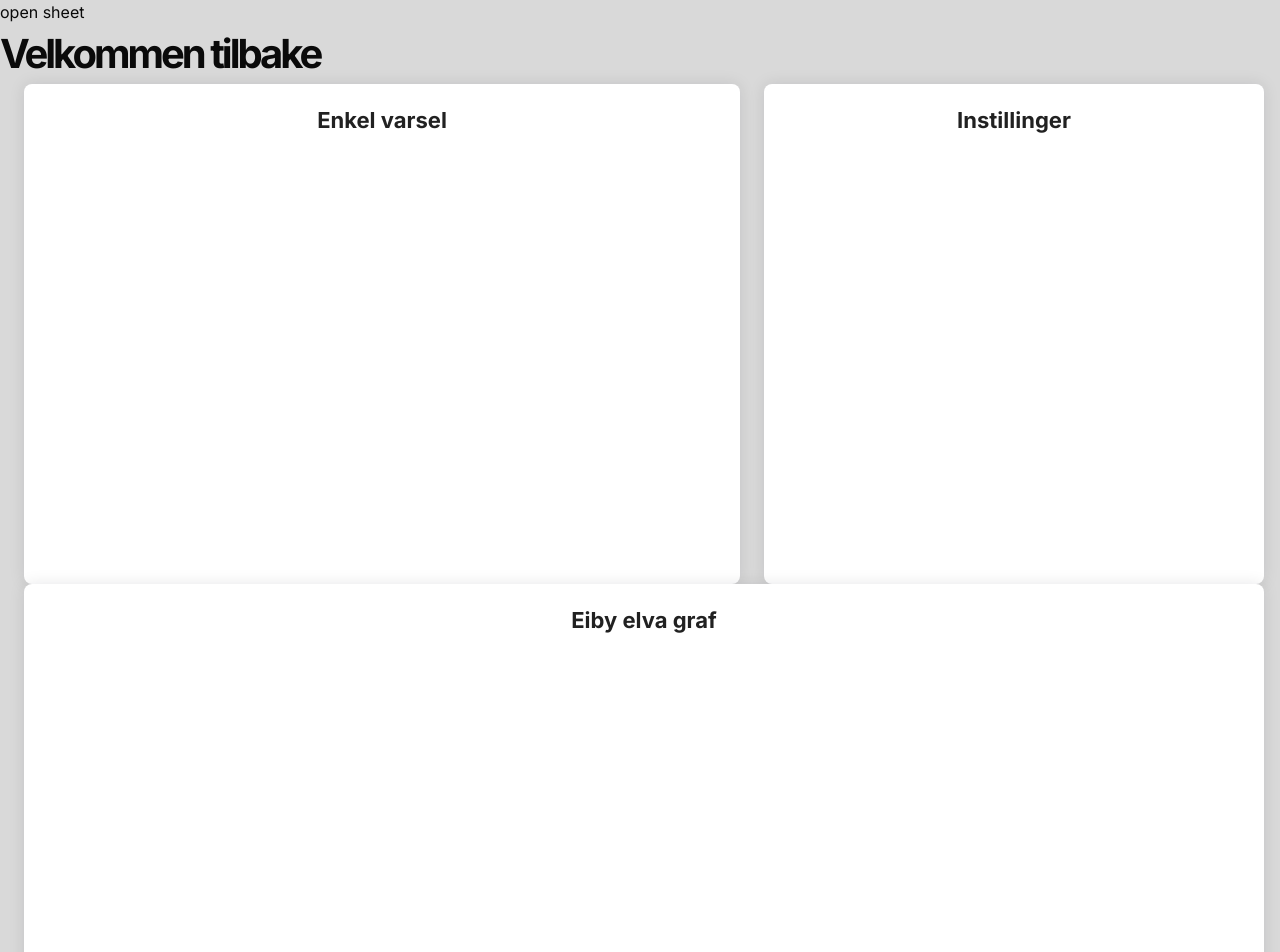
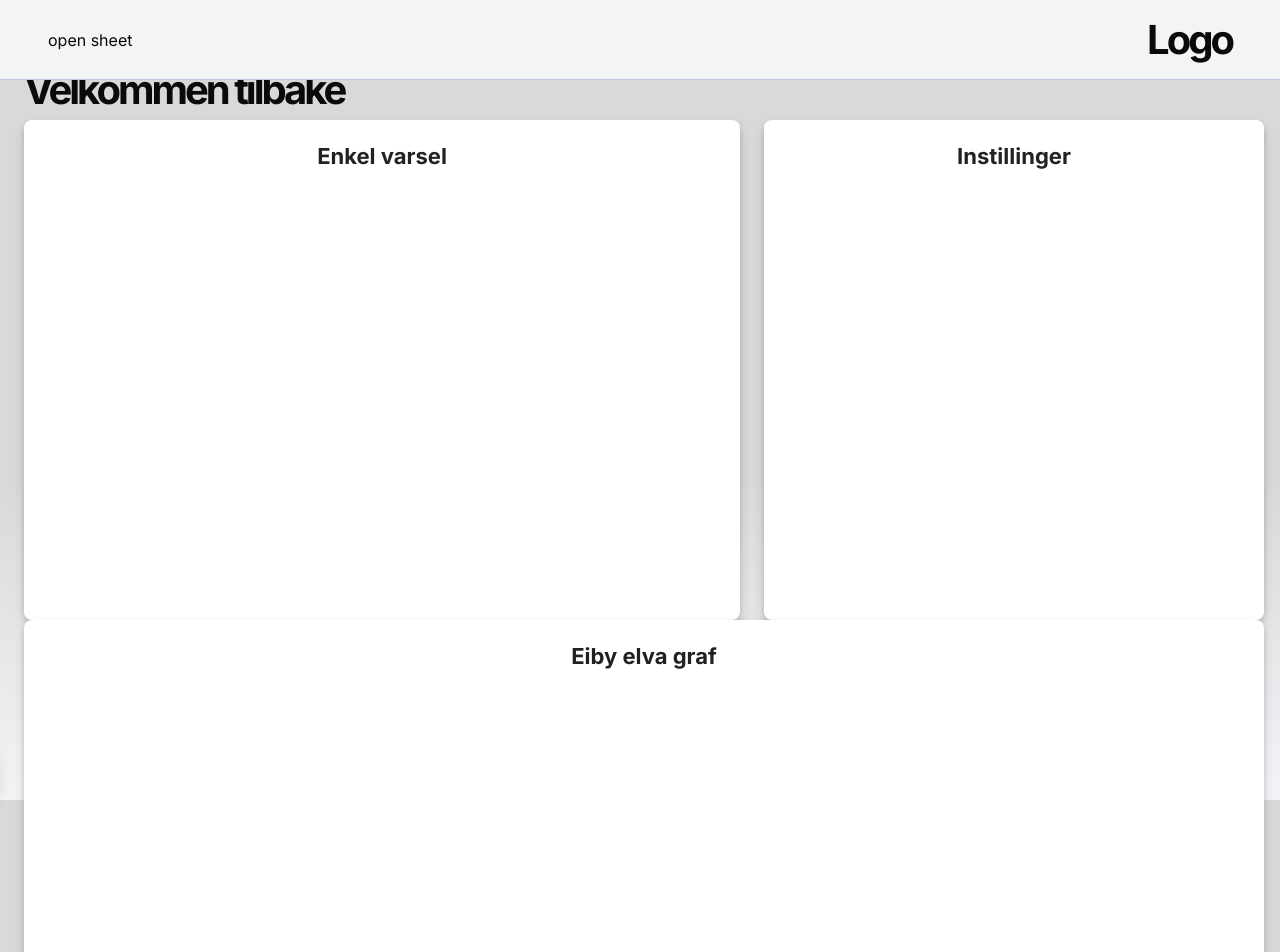
Before and after one commit to 24-20/HydrovarselRepoMain, a React (Vite) app in the folder frontend/: page / in a window 1280 px wide. Shown: the top 952 px of the page. Built offline with nearby package versions, Linux system fonts and the light colour scheme.

Commit message:
adding gradiant to body, adding topbar waith functional layout

```diff
--- a/frontend/src/componentContent/SidebarContent.tsx
+++ b/frontend/src/componentContent/SidebarContent.tsx
@@ -5,7 +5,8 @@ import SidebarAccordionLog from '@/components/ui/SedebarAccordionLog'
 const SidebarContent = () => {
   return (
     <div className=' w-full h-screen  flex flex-col'>
-        <div className=' pt-[30px] w-full h-screen  flex flex-col gap-[15px] '>
+        <div className=' flex justify-between'><h1 className=' text-foreground'>Logo</h1></div>
+        <div className=' px-8 pt-[30px] w-full h-screen  flex flex-col gap-[15px] '>
             <h4>Hydrologiske varsler</h4>
             <SidebarAccordionAlerts />
             <h4>Varsel logg</h4>
--- a/frontend/src/components/ui/Card.tsx
+++ b/frontend/src/components/ui/Card.tsx
@@ -7,7 +7,7 @@ interface CardProps {
 }
 const Card = ({children, className=''}:CardProps) => {
   return (
-    <div className={cn(className,' shadow-[rgba(17,_17,_26,_0.1)_0px_0px_16px] min-w-[300px] flex flex-grow h-[500px] bg-card ml-6 rounded-lg justify-center flex-row')}>
+    <div className={cn(className,' shadow-[rgba(17,_17,_26,_0.1)_0px_0px_16px] shadow-[rgba(50,50,93,0.25)_0px_6px_12px_-2px,_rgba(0,0,0,0.3)_0px_3px_7px_-3px] min-w-[300px] flex flex-grow h-[500px] bg-card ml-6 rounded-lg justify-center flex-row')}>
         {
             children
         }
--- a/frontend/src/components/ui/sheet.tsx
+++ b/frontend/src/components/ui/sheet.tsx
@@ -29,7 +29,7 @@ const SheetOverlay = React.forwardRef<
 SheetOverlay.displayName = SheetPrimitive.Overlay.displayName
 
 const sheetVariants = cva(
-  "fixed z-50 gap-4 bg-background p-6 shadow-lg transition ease-in-out data-[state=open]:animate-in data-[state=closed]:animate-out data-[state=closed]:duration-300 data-[state=open]:duration-500",
+  "fixed z-50 gap-4 bg-background shadow-lg transition ease-in-out data-[state=open]:animate-in data-[state=closed]:animate-out data-[state=closed]:duration-300 data-[state=open]:duration-500",
   {
     variants: {
       side: {
--- a/frontend/src/components/ux/Sidebar.tsx
+++ b/frontend/src/components/ux/Sidebar.tsx
@@ -6,8 +6,8 @@ interface SideBarProps {
 }
 const Sidebar = ({children, className}:SideBarProps) => {
   return (
-    <nav style={{transition:'0.2s'}} className={cn(className,` p-6 w-[300px] h-screen bg-card-foreground z-50 fixed border-r border-border transition-all `)}>
-        <div className=' flex justify-between'><h1 className=' text-foreground'>Logo</h1></div>
+    <nav style={{transition:'0.2s'}} className={cn(className,`w-[300px] h-screen bg-card-foreground z-50 fixed border-r border-border transition-all `)}>
+
         {
             children
         }
--- a/frontend/src/components/ux/Topbar.tsx
+++ b/frontend/src/components/ux/Topbar.tsx
@@ -1,3 +1,4 @@
+import { cn } from '@/lib/utils'
 import React, { ReactNode } from 'react'
 interface CardProps {
     children:ReactNode
@@ -5,7 +6,7 @@ interface CardProps {
   }
 const Topbar = ({children, className=''}:CardProps) => {
   return (
-    <nav className=' fixed w-screen h-[100px]'>
+    <nav className={cn(className, ' fixed w-screen h-[80px] border-b border-border bg-card-foreground backdrop-blur-sm flex justify-between items-center px-6 sm:px-12')}>
         {
             children
         }
--- a/frontend/src/pages/Dashboard.tsx
+++ b/frontend/src/pages/Dashboard.tsx
@@ -2,6 +2,7 @@ import SidebarContent from '@/componentContent/SidebarContent'
 import Card from '@/components/ui/Card'
 import { SheetContent, SheetTrigger, Sheet } from '@/components/ui/sheet'
 import Sidebar from '@/components/ux/Sidebar'
+import Topbar from '@/components/ux/Topbar'
 import useDeviceWidth from '@/hooks/useDeviceWidth'
 import DashboardLayout from '@/layout/DashboardLayout'
 import React, { useState } from 'react'
@@ -10,11 +11,12 @@ const Dashboard = () => {
   const [toggleMenu, setToggleMenu] = useState(true)
   const {device600px, device1000px} = useDeviceWidth()
   return (
-    <div className=' w-screen min-h-screen bg-background'>
+    <div className=' w-screen min-h-screen bg-gradient-to-b from-background from-60% to-card-foreground'>
 
         <Sidebar className={!device1000px?'left-[-300px]':''}>
             <SidebarContent />
         </Sidebar>
+        <Topbar className={device1000px?' absolute  top-[-80px]':''}>
           <Sheet >
             <SheetTrigger>
               open sheet
@@ -23,11 +25,13 @@ const Dashboard = () => {
               <SidebarContent />
             </SheetContent>
           </Sheet>
+          <div className=' flex justify-between'><h1 className=' text-foreground'>Logo</h1></div>
+        </Topbar>
 
 
 
-        <DashboardLayout className={device1000px?'pl-[300px]':'pl-[0px]'}>
-          <h1 className=' w-full'> Velkommen tilbake</h1>
+        <DashboardLayout className={device1000px?'pl-[300px]':'pl-[0px] pt-[60px]'}>
+          <h1 className=' w-full ml-6'> Velkommen tilbake</h1>
           <Card className=' max-w-[800px]'>
             <h2>Enkel varsel</h2>
           </Card>
```
Lines whose indentation alone changed are shown as unchanged.
